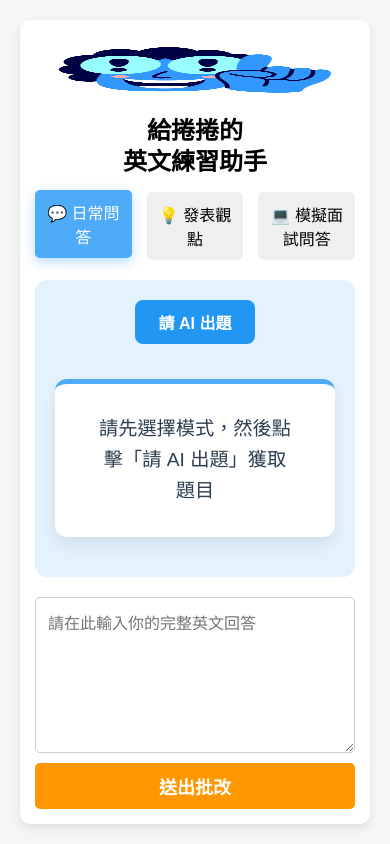
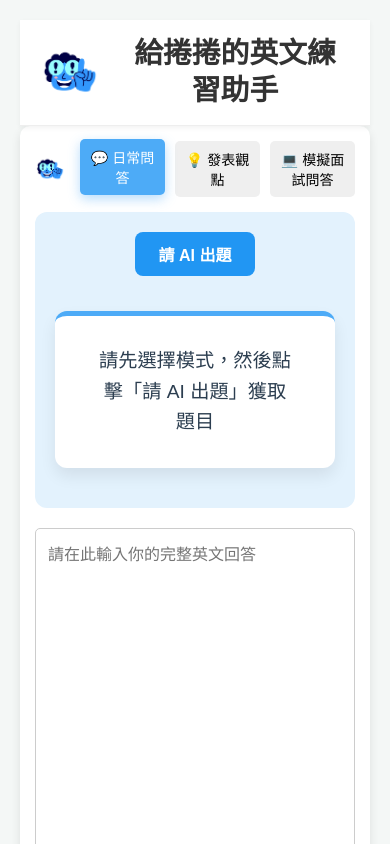
Before and after one commit to Hsingo-eng/english-ai-practice, a website: page index.html in a window 390 px wide. Drawn offline with Linux system fonts and the light colour scheme.

Commit message:
新增header

```diff
--- a/index.html
+++ b/index.html
@@ -3,15 +3,20 @@
 <head>
     <meta charset="UTF-8">
     <meta name="viewport" content="width=device-width, initial-scale=1.0">
-    <title>給捲捲的 英文練習助手</title>
+    <title>給捲捲的英文練習助手</title>
     <link rel="stylesheet" href="style.css">
 </head>
 <body>
+    <header>
+        <div class="header-content">
+            <img src="logo.png" alt="Logo" class="header-logo">
+            <h1>給捲捲的英文練習助手</h1>
+        </div>
+    </header>
+
     <div class="container">
-        <img src="logo.png" alt="網頁 Logo" class="logo">
-        <h1>給捲捲的<br>英文練習助手</h1>
-
         <div id="mode-buttons">
+            <img src="logo.png" alt="Tab Logo" class="tab-logo">
             <button id="btn-daily_qa" class="active" onclick="changeMode('daily_qa')">💬 日常問答</button>
             <button id="btn-opinion" onclick="changeMode('opinion')">💡 發表觀點</button>
             <button id="btn-engineer_interview" onclick="changeMode('engineer_interview')">💻 模擬面試問答</button>
--- a/style.css
+++ b/style.css
@@ -193,3 +193,104 @@ button:hover { opacity: 0.8; }
         min-height: 80px;
     }
 }
+/* 全域設定 */
+* {
+    box-sizing: border-box; /* 確保 padding 不會撐破容器 */
+}
+
+/* ==========================================
+   新增 Header 樣式
+   ========================================== */
+header {
+    width: 100%;
+    background-color: #ffffff; /* 白色 Header 背景 */
+    border-bottom: 1px solid #eee; /* 底部的分界線 */
+    padding: 15px 20px; /* Header 的上下左右留白 */
+    box-shadow: 0 2px 5px rgba(0,0,0,0.05); /* 微小的立體陰影 */
+    position: sticky; /* 固定在頂部 */
+    top: 0;
+    z-index: 1000; /* 確保 Header 不會被其他東西蓋住 */
+}
+
+.header-content {
+    display: flex;
+    align-items: center; /* Logo 和文字垂直置中 */
+    justify-content: flex-start; /* 全部靠左排列 */
+}
+
+.header-logo {
+    max-height: 60px; /* 設定 Header Logo 的高度 */
+    width: auto;      /* 寬度自動依比例縮放 */
+    margin-right: 20px; /* Logo 與標題文字的距離 */
+}
+
+/* 調整 Header 內標題的文字設定 */
+header h1 {
+    font-size: 1.8rem;
+    font-weight: bold;
+    color: #333;
+    margin: 0; /* 移除原本的 margin */
+}
+
+/* ==========================================
+   調整 Container 內標題區域 (因為已移除了，所以移除相關樣式)
+   ========================================== */
+/* 請刪除原本設定 .header-container 或 h1 (如果在container內) 的舊樣式 */
+
+/* ==========================================
+   模式切換按鈕區塊 (調整 Logo)
+   ========================================== */
+#mode-buttons {
+    display: flex;
+    justify-content: center;
+    align-items: center; /* 讓 Logo 和按鈕垂直置中 */
+    gap: 15px; /* 保留之前的按鈕距離設定 */
+    margin-bottom: 20px;
+}
+
+/* 在 `#mode-buttons` 內的小 Logo (頁籤左上角) */
+.tab-logo {
+    max-height: 40px; /* 設定頁籤 Logo 的小尺寸 */
+    width: auto;      /* 保持比例 */
+    margin-right: 10px; /* Logo 與第一個按鈕的距離 */
+}
+
+/* ==========================================
+   手機版優化 (保留並微調)
+   ========================================= */
+@media (max-width: 600px) {
+    /* 微調，鎖住 body 高度，但內容區可滾動 */
+    html, body {
+        height: 100dvh;
+        overflow: hidden;
+        margin: 0;
+    }
+
+    .container {
+        height: 100%;
+        display: flex;
+        flex-direction: column;
+        padding: 15px;
+        overflow-y: auto; /* 內容區滾動 */
+    }
+
+    /* 手機版模式按鈕佈局 */
+    #mode-buttons {
+        gap: 10px;
+        margin-bottom: 15px;
+    }
+
+    /* 手機版縮小模式按鈕 */
+    #mode-buttons button {
+        padding: 8px;
+        font-size: 14px;
+        flex: 1;
+        max-width: 100px;
+    }
+
+    /* 調整頁籤 Logo 在手機上的大小 */
+    .tab-logo {
+        max-height: 30px;
+        margin-right: 5px;
+    }
+}
```
